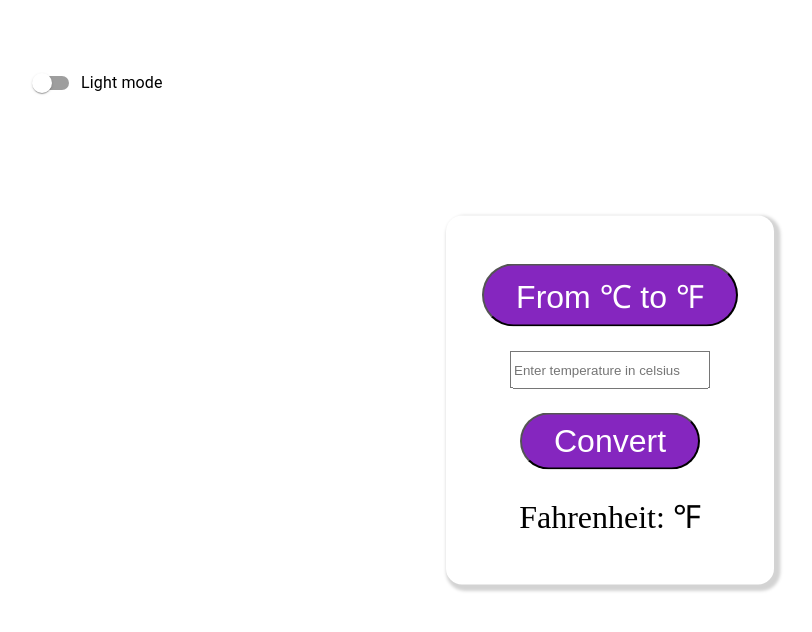
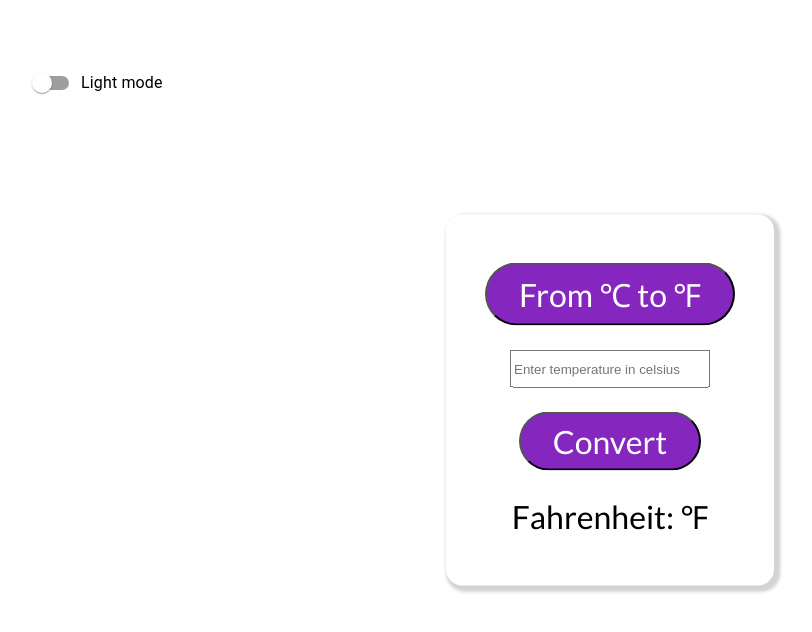
Before and after one commit to SohtaInoguchi/temperature-converter, a React (Create React App) app: page / in a window 1280 px wide. Shown: the top 632 px of the page, without its empty margins (30-842 px from the left). Built offline with nearby package versions, Linux system fonts and the light colour scheme.

Commit message:
feat: apply font

```diff
--- a/public/index.html
+++ b/public/index.html
@@ -24,7 +24,6 @@
       work correctly both with client-side routing and a non-root public URL.
       Learn how to configure a non-root public URL by running `npm run build`.
     -->
-    <title>Temperature converter</title>
   </head>
   <body>
     <noscript>You need to enable JavaScript to run this app.</noscript>
--- a/src/App.css
+++ b/src/App.css
@@ -1,3 +1,4 @@
+@import url('https://fonts.googleapis.com/css2?family=Lato&display=swap');
 
 html, body, #root, #light {
   margin: 0px 0px;
@@ -11,6 +12,10 @@
   width: 100vw;
   height: 100vh;
   background-color: #441462;
+}
+
+body #root {
+  font-family: 'Lato', sans-serif;
 }
 
 #light #toggle-switch-label, #dark #toggle-switch-label {
@@ -52,6 +57,7 @@
   font-size: 2rem;
   padding: 0.5rem 2rem;
   border-radius: 2rem;
+  font-family: 'Lato', sans-serif;
 }
 
 #light #switch-button {
@@ -103,6 +109,7 @@
   font-size: 2rem;
   padding: 0.5rem 2rem;
   border-radius: 2rem;
+  font-family: 'Lato', sans-serif;
 }
 
 #light #convert-button {
```
